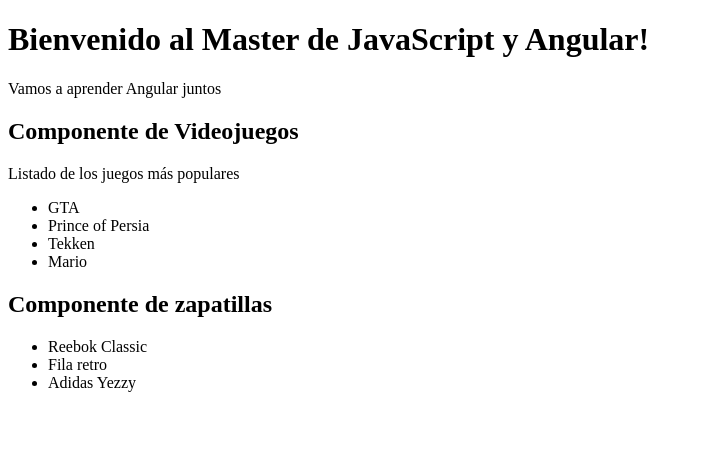
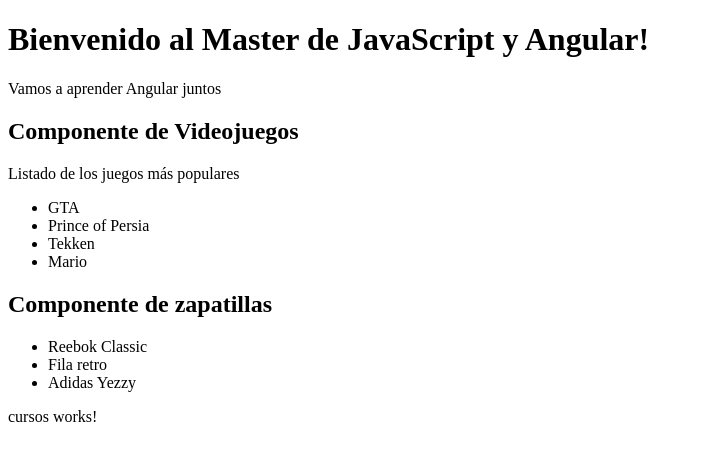
Before and after one commit to carlos-montesm/aprendiendo-angular, an Angular app: page / in a window 1280 px wide. Shown: the top 460 px of the page, without its empty margins (0-702 px from the left). Built offline with nearby package versions, Linux system fonts and the light colour scheme.

Commit message:
added the coursos component

```diff
--- a/src/app/app.component.html
+++ b/src/app/app.component.html
@@ -6,4 +6,5 @@
 
   <videojuego></videojuego>
   <zapatillas></zapatillas>
+  <cursos></cursos>
 </div>
--- a/src/app/app.module.ts
+++ b/src/app/app.module.ts
@@ -4,12 +4,14 @@ import { BrowserModule } from '@angular/platform-browser';
 import { AppComponent } from './app.component';
 import { VideojuegoComponent } from './videojuego/videojuego.component';
 import { ZapatillasComponent } from './zapatillas/zapatillas.component';
+import { CursosComponent } from './cursos/cursos.component';
 
 @NgModule({
   declarations: [
     AppComponent,
     VideojuegoComponent,
-    ZapatillasComponent
+    ZapatillasComponent,
+    CursosComponent
   ],
   imports: [
     BrowserModule
--- /dev/null
+++ b/src/app/cursos/cursos.component.html
@@ -0,0 +1 @@
+<p>cursos works!</p>
```
Also changed, not shown: src/app/cursos/cursos.component.ts (added, +11 -0 lines), src/app/cursos/cursos.component.css (added), 1 other file (tests, documents, lock files or other folders).
